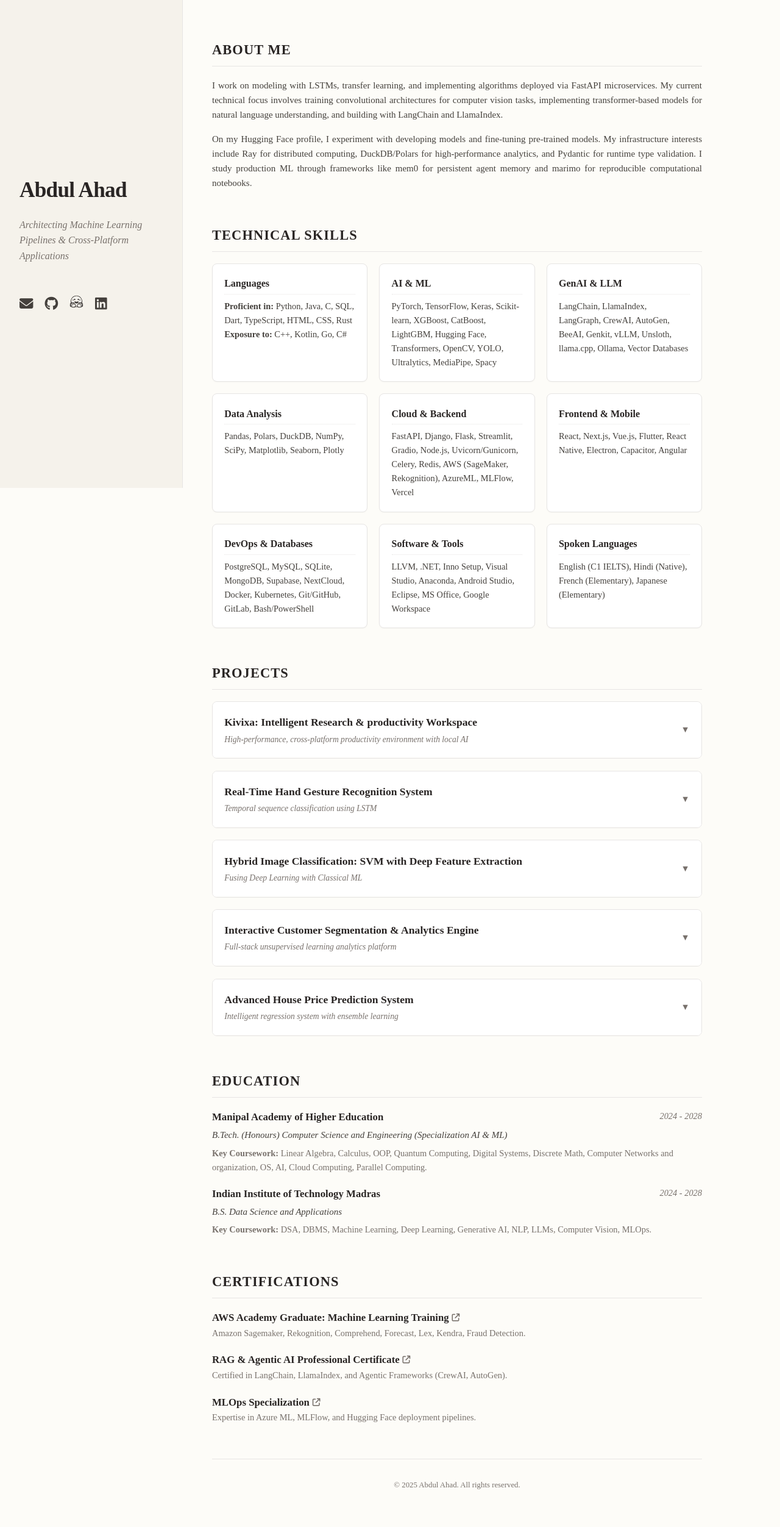
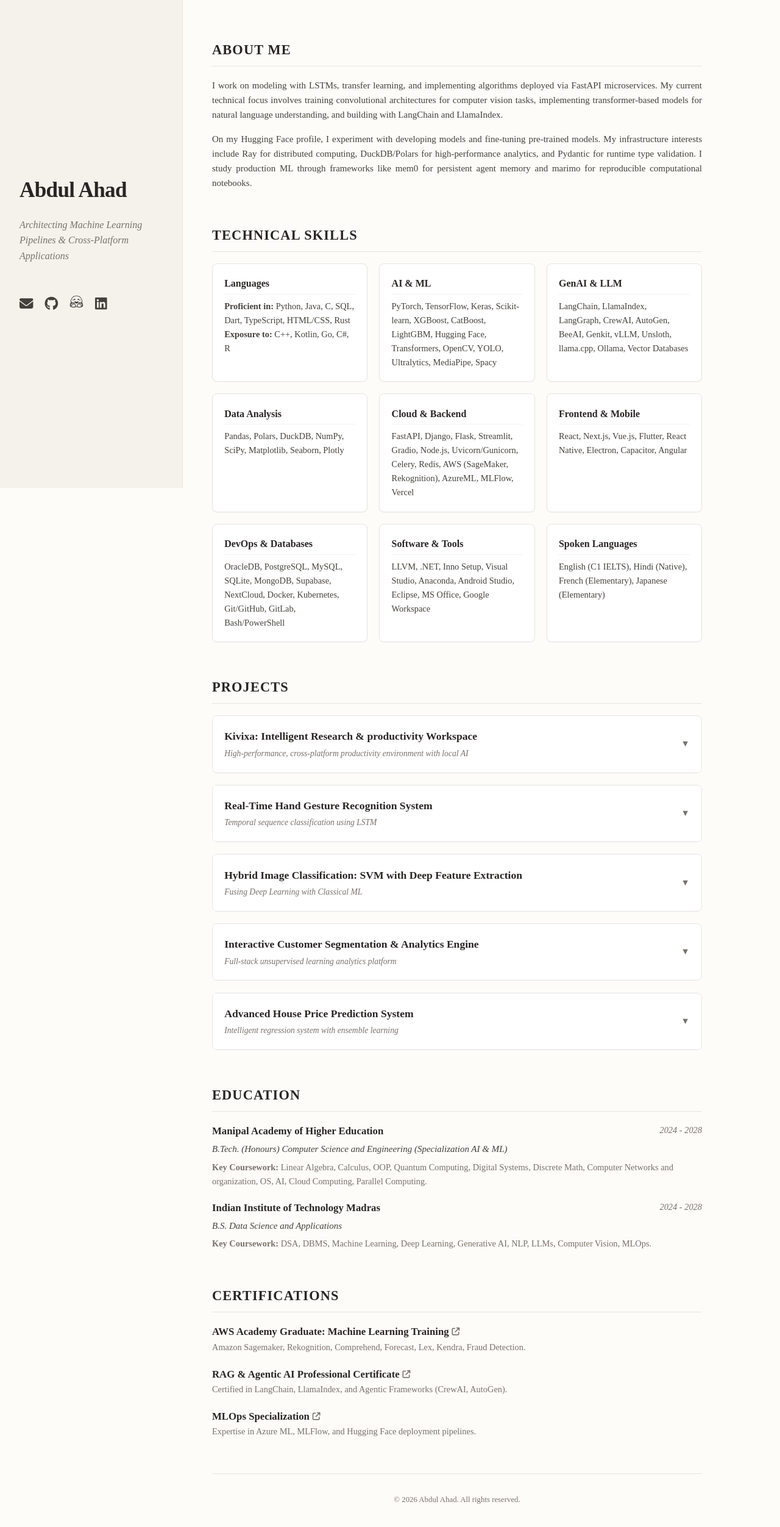
Before and after one commit to 990aa/990aa.github.io, a plain HTML site: page index.html in a window 1280 px wide. Shown: the whole page at 61% size. Drawn offline with Linux system fonts and the light colour scheme.

Commit message:
minor updates

```diff
--- a/index.html
+++ b/index.html
@@ -380,8 +380,8 @@
                 <div class="skill-category">
                     <h3>Languages</h3>
                     <div class="skill-list">
-                        <strong>Proficient in:</strong> Python, Java, C, SQL, Dart, TypeScript, HTML, CSS, Rust<br>
-                        <strong>Exposure to:</strong> C++, Kotlin, Go, C#
+                        <strong>Proficient in:</strong> Python, Java, C, SQL, Dart, TypeScript, HTML/CSS, Rust<br>
+                        <strong>Exposure to:</strong> C++, Kotlin, Go, C#, R
                     </div>
                 </div>
                 <div class="skill-category">
@@ -406,7 +406,7 @@
                 </div>
                 <div class="skill-category">
                     <h3>DevOps & Databases</h3>
-                    <div class="skill-list">PostgreSQL, MySQL, SQLite, MongoDB, Supabase, NextCloud, Docker, Kubernetes, Git/GitHub, GitLab, Bash/PowerShell</div>
+                    <div class="skill-list">OracleDB, PostgreSQL, MySQL, SQLite, MongoDB, Supabase, NextCloud, Docker, Kubernetes, Git/GitHub, GitLab, Bash/PowerShell</div>
                 </div>
                 <div class="skill-category">
                     <h3>Software & Tools</h3>
@@ -666,7 +666,7 @@
         </section>
 
         <footer>
-            <p>&copy; 2025 Abdul Ahad. All rights reserved.</p>
+            <p>&copy; 2026 Abdul Ahad. All rights reserved.</p>
         </footer>
     </main>
 
```
